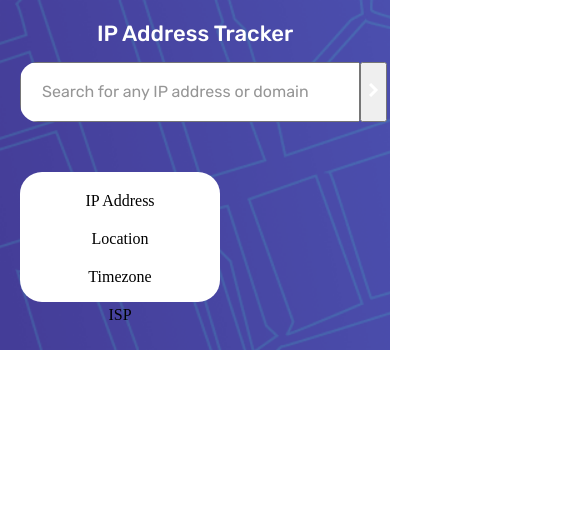
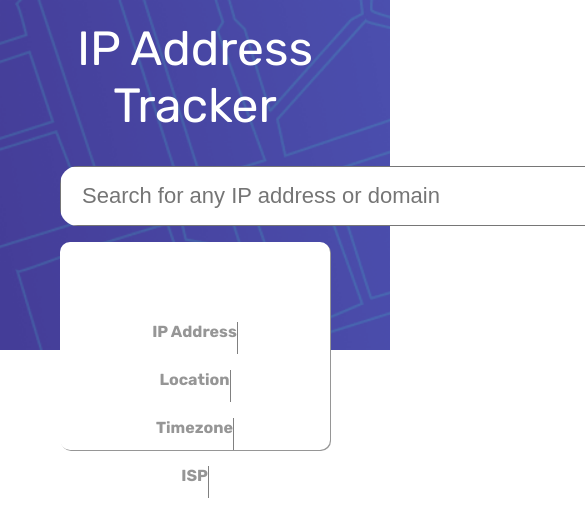
Before and after one commit to miuris/miuris.github.io, a website: page index.html in a window 390 px wide. Shown: the top 520 px of the page, 585 px wide, since content can reach past the window. Drawn offline with nearby package versions, Linux system fonts and the light colour scheme.

Commit message:
Cleaned up css properties after restructuring html for readability

```diff
--- a/styles.css
+++ b/styles.css
@@ -1,10 +1,13 @@
 * {
     box-sizing: border-box;
 }
+
 body {
     margin: 0;
+    font-family: Rubik, sans-serif;
 
 }
+
 header {
     height: 350px;
     background-image: url("images/pattern-bg-desktop.png");
@@ -14,10 +17,11 @@ header {
     display: flex;
     padding-top: 20px;
     padding-inline: 60px;
-    z-index: 999;
+    z-index: 2;
     position: relative;
 
 }
+
 .ipaddress-input {
     width: 700px;
     display: flex;
@@ -27,16 +31,11 @@ header {
     margin-inline: auto;
     bottom: 250px;
 }
+
 input {
     width: 85%;
     padding-inline: 20px;
-    font-family: Rubik;
     font-size: 22px;
-}
-input::placeholder {
-    color: hsl(0, 0%, 59%);
-    font-size: 22px;
-    font-family: Rubik;
 }
 h1 {
     font-family: Rubik, sans-serif;
@@ -44,35 +43,32 @@ h1 {
     text-align: center;
     color: white;
     margin-top: 0;
-    font-weight: 500;
+    font-weight: 400;
 }
+
 .display-container {
+    background: white;
+    color: hsl(0, 0%, 59%);
     display: flex;
+    justify-content: space-evenly;
+    padding: 5rem;
+    border-radius: 10px;
+    margin-top: 1rem;
+    flex-wrap: wrap;
+    gap: 1rem;
+    height: 13rem;
+    box-shadow: 1px 1px;
+    text-align: left;
+    font-weight: bold;
+
+}
+
+.display-container div {
     width: auto;
-    max-width: 620px;
-    height: 150px;
-    background-color: white;
-    border-radius: 22px;
-    justify-content: space-between;
-    align-items: center;
-    text-align: start;
-    padding-inline: 50px;
-    gap: 20px;
-    margin-top: 50px;
-    margin-bottom: 50px;
-    box-shadow: rgba(0, 0, 0, 0.2);
-    margin-right: 30px;
+    border-right: 1px solid gray;
+    height: 2rem;
 }
-.display {
-    width: auto;
-    height: 75px;
-    margin-bottom: 1rem;
-    border-right: 1px solid gray;
-}
-.display-container .display:last-child {
-    border-right: none;
-    width: auto;
-}
+
 .icon-arrow svg {
     width: 50px;
     display: flex;
@@ -82,85 +78,21 @@ h1 {
     height: 60px;
     font-size: 1.2rem;
 }
-.arrowBtn {
+
+#arrowBtn {
     width: 10%;
     bottom: 250px;
     background-color: black;
+    border-top-right-radius: 18px;
     border-bottom-right-radius: 18px;
-    border-top-right-radius: 18px;
-}
-.pl-title {
-    font-family: Rubik;
-    font-weight: 600;
-    color: hsl(0, 0%, 59%);
-    width: 250px;
-    margin-top: 0rem;
-    font-size: 18px;
-    text-align: right;
-    display: flex;
-}
-.info {
-    font-size: 2rem;
-    font-family: Rubik;
-    font-weight: 500;
-    margin-right: 5rem;
-    text-align: right;
-    margin-top: 1rem;
-    display: flex;
-    justify-content: center;
 }
 #map {
     height: 80vh;
+    z-index: 1;
 }
 
-@media(max-width:1040px) {
-    .ipaddress-input {
-        max-width: 600px;
-    }
-    h1 {
-        font-size: 2.4rem;
-    }
-    .display-container {
-        height: 130px;
-        padding-inline: 20px;
-        flex-direction: column;
-    }
-    .pl-title {
-        font-size: 14px;
-    }
-    .info {
-        font-size: 1.5rem;
-    }
+@media screen and (min-width: 480px) {
+     .display-container {
+        height: auto;
 }
-
-@media(max-width:768px) {
-    .display-container {
-        max-width: 200px;
-        padding: 20px;
-
-    }
-    .display-container .display:last-child {
-        border-right: none;
-        border-bottom: none;
-    }
-    .info {
-        font-size: 1.7rem;
-    }
-    .ipaddress-input {
-        max-width: 400px;
-        height: 60px;
-    }
-    input {
-        font-size: 16px;
-    }
-    input::placeholder {
-        font-size: 16px;
-    }
-    @media(max-width:500px) {
-        header {
-        padding-inline: 20px;
-    }
-        h1 {
-        font-size: 22px;
-    }
 }
```
